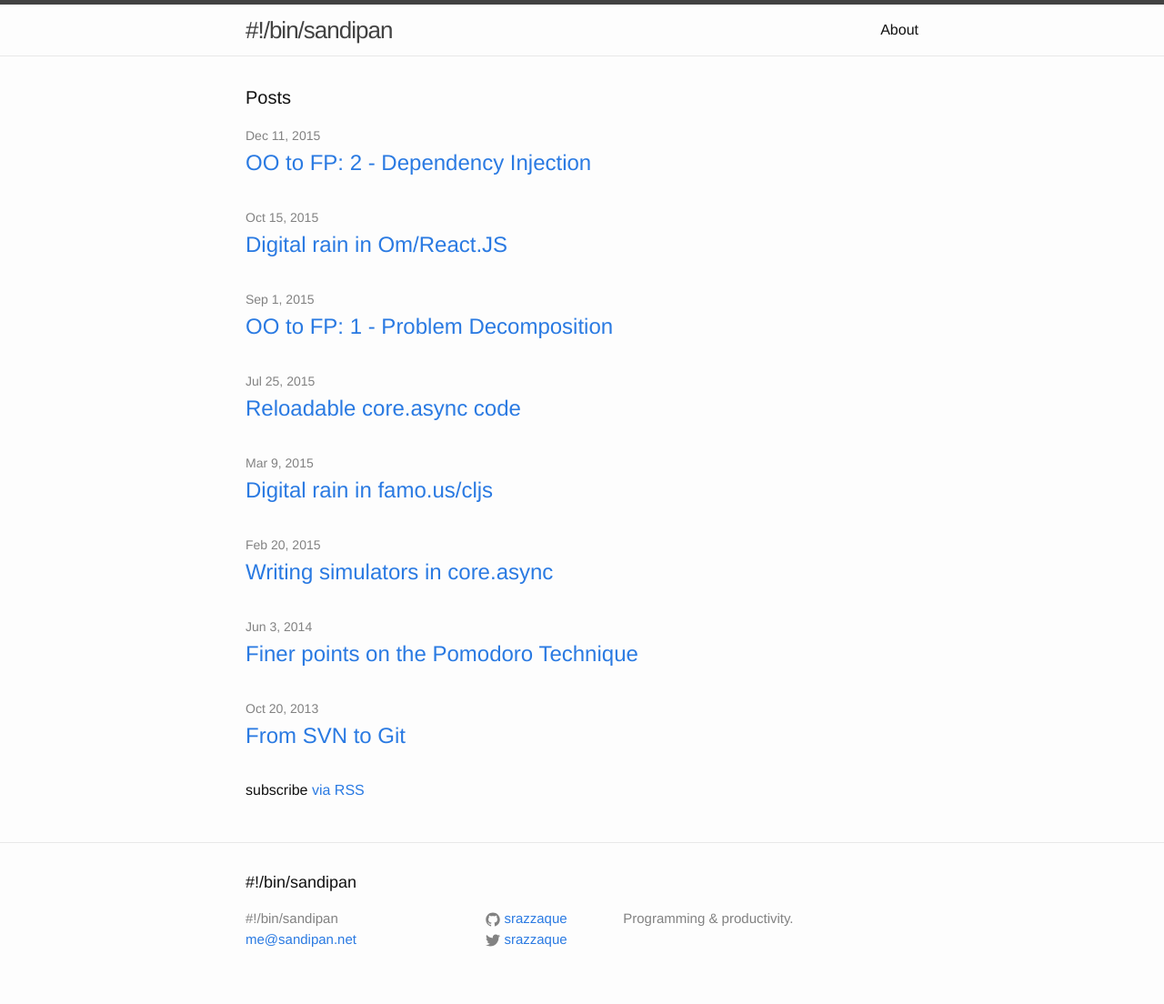
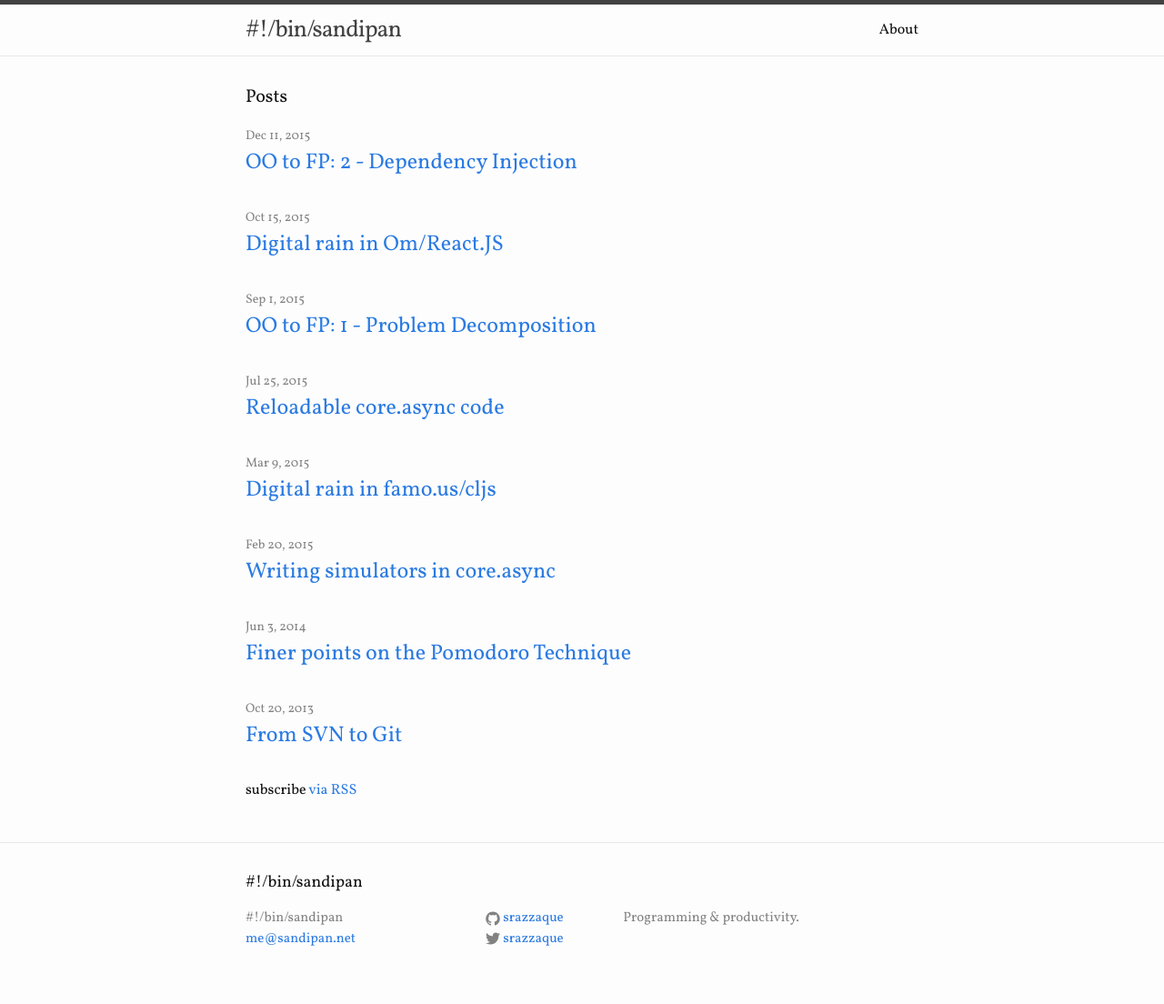
Before and after one commit to srazzaque/srazzaque.github.io, a Jekyll site: the page built from index.html, in a window 1280 px wide. Shown: the whole page at 91% size. Built offline with Jekyll 4.4.1, drawn with Linux system fonts in a browser that asks for light colours.

Commit message:
Update font - I like serifs.

```diff
--- a/_includes/head.html
+++ b/_includes/head.html
@@ -8,6 +8,7 @@
 
   <link rel="stylesheet" href="{{ "/css/main.css" | prepend: site.baseurl }}">
   <link rel="canonical" href="{{ page.url | replace:'index.html','' | prepend: site.baseurl | prepend: site.url }}">
+  <link href="//fonts.googleapis.com/css?family=Vollkorn" rel="stylesheet" type="text/css">
   <link rel="alternate" type="application/rss+xml" title="{{ site.title }}" href="{{ "/feed.xml" | prepend: site.baseurl | prepend: site.url }}" />
   <script>
     (function(i,s,o,g,r,a,m){i['GoogleAnalyticsObject']=r;i[r]=i[r]||function(){
--- a/css/main.scss
+++ b/css/main.scss
@@ -6,7 +6,7 @@
 
 
 // Our variables
-$base-font-family: Helvetica, Arial, sans-serif;
+$base-font-family: Vollkorn, serif;
 $base-font-size:   16px;
 $small-font-size:  $base-font-size * 0.875;
 $base-line-height: 1.5;
```
